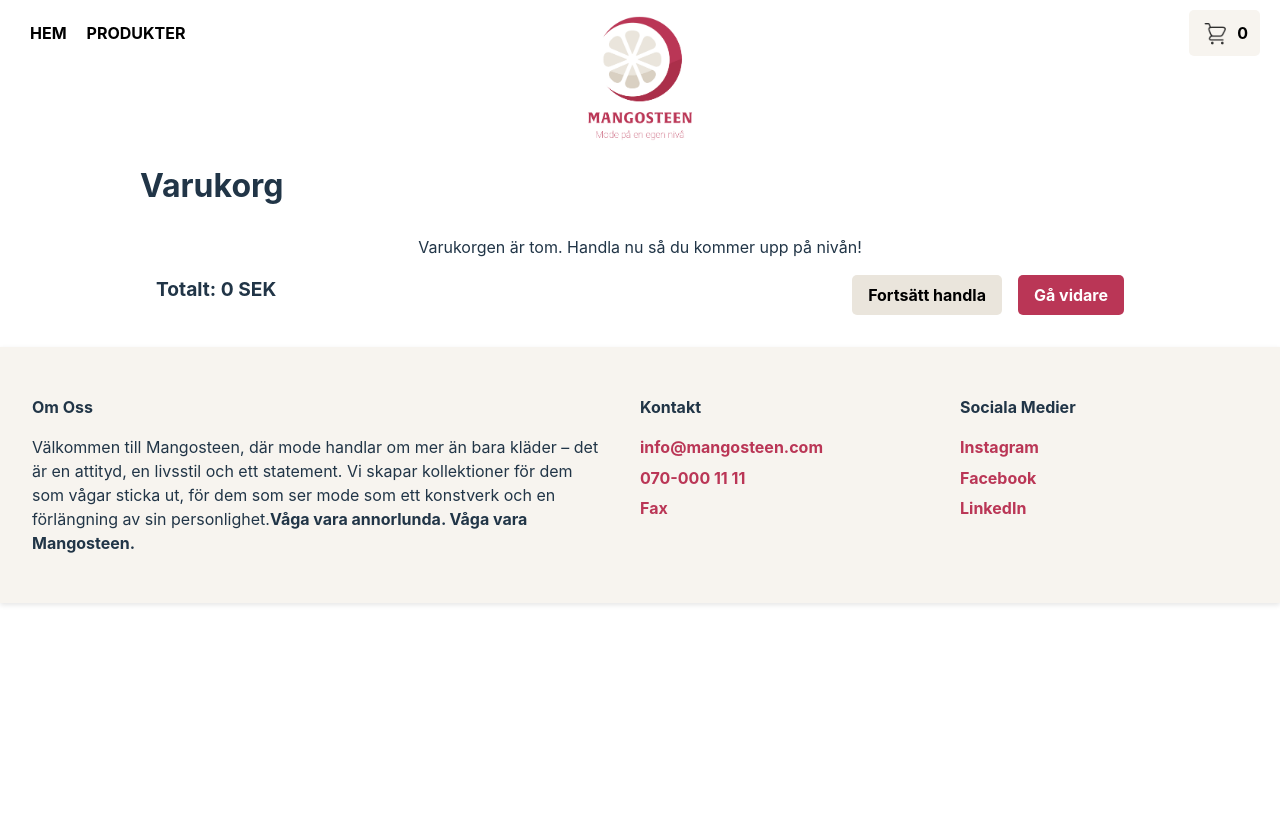
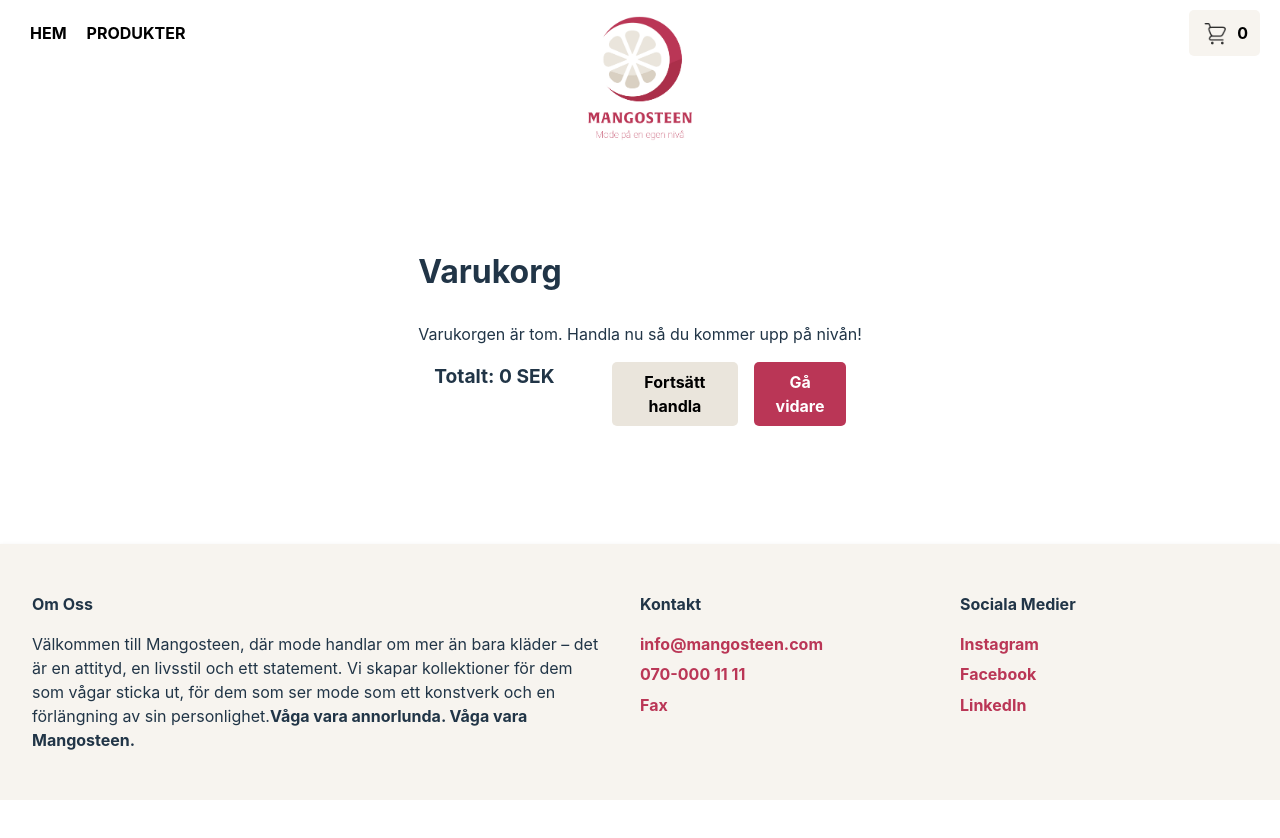
Before and after one commit to SophieNordell/Webshop, a React (Vite) app: page /cart in a window 1280 px wide. Shown: the top 838 px of the page. After the commit the page ends 800 px from the top, so only its background shows below. Built offline with nearby package versions, Linux system fonts and the light colour scheme.

Commit message:
Uppdaterad footer

```diff
--- a/src/App.css
+++ b/src/App.css
@@ -1,6 +1,9 @@
 #root {
   margin: 0 auto;
   text-align: center;
+  min-height: calc(100vh - 10.5rem);
+  display: flex;
+  flex-direction: column;
 }
 
 @keyframes logo-spin {
--- a/src/Footer.css
+++ b/src/Footer.css
@@ -1,7 +1,7 @@
 footer {
   display: flex;
   flex-direction: column;
-  align-items: left;
+  align-items: start;
   padding: 1rem;
   background-color: #ffffff;
   box-shadow: 0 2px 5px rgba(0, 0, 0, 0.1);
--- a/src/index.css
+++ b/src/index.css
@@ -17,7 +17,7 @@ body {
   margin: 0;
   display: flex;
   place-items: center;
-  min-height: 100vh;
+
   padding-top: 200px;
 }
 
```
